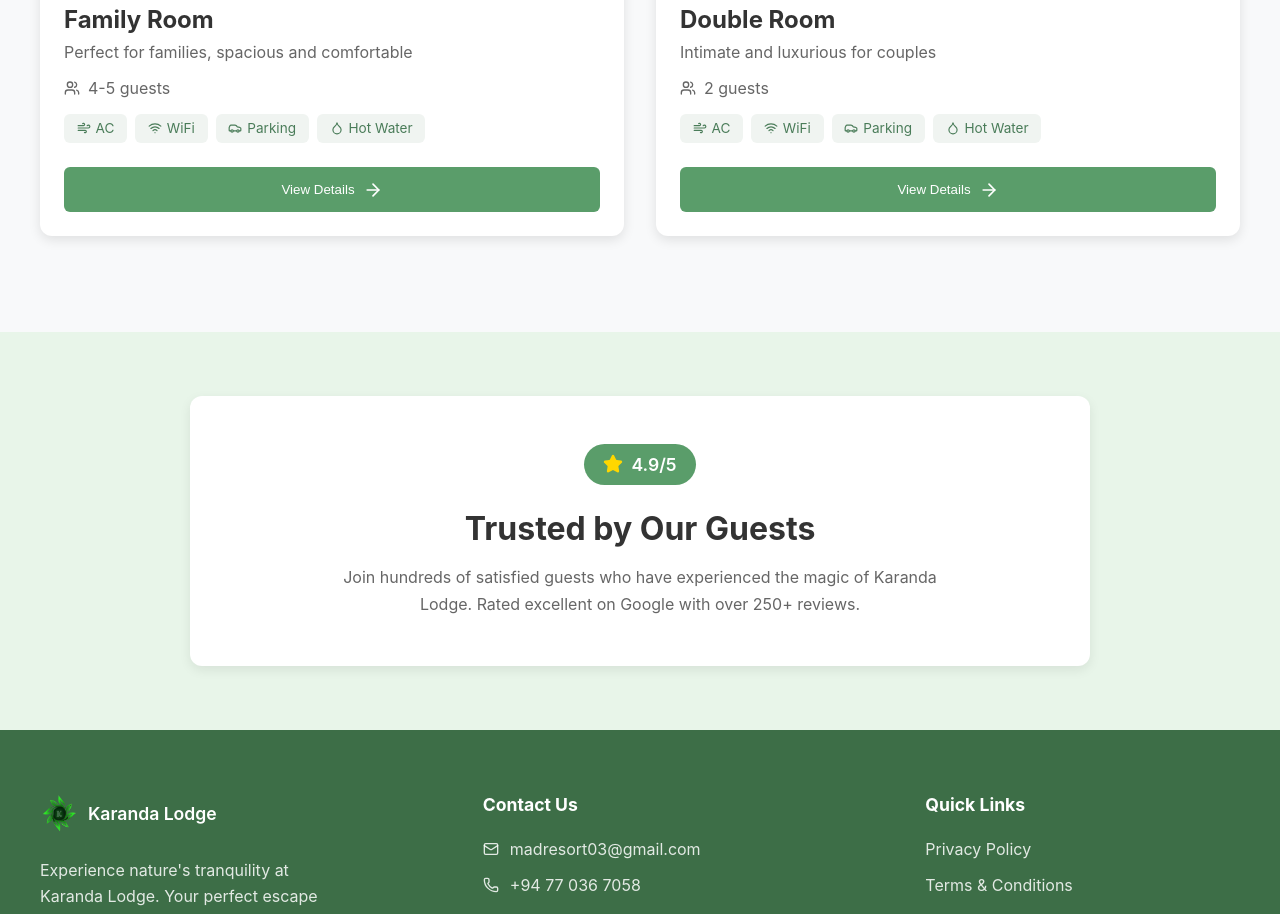
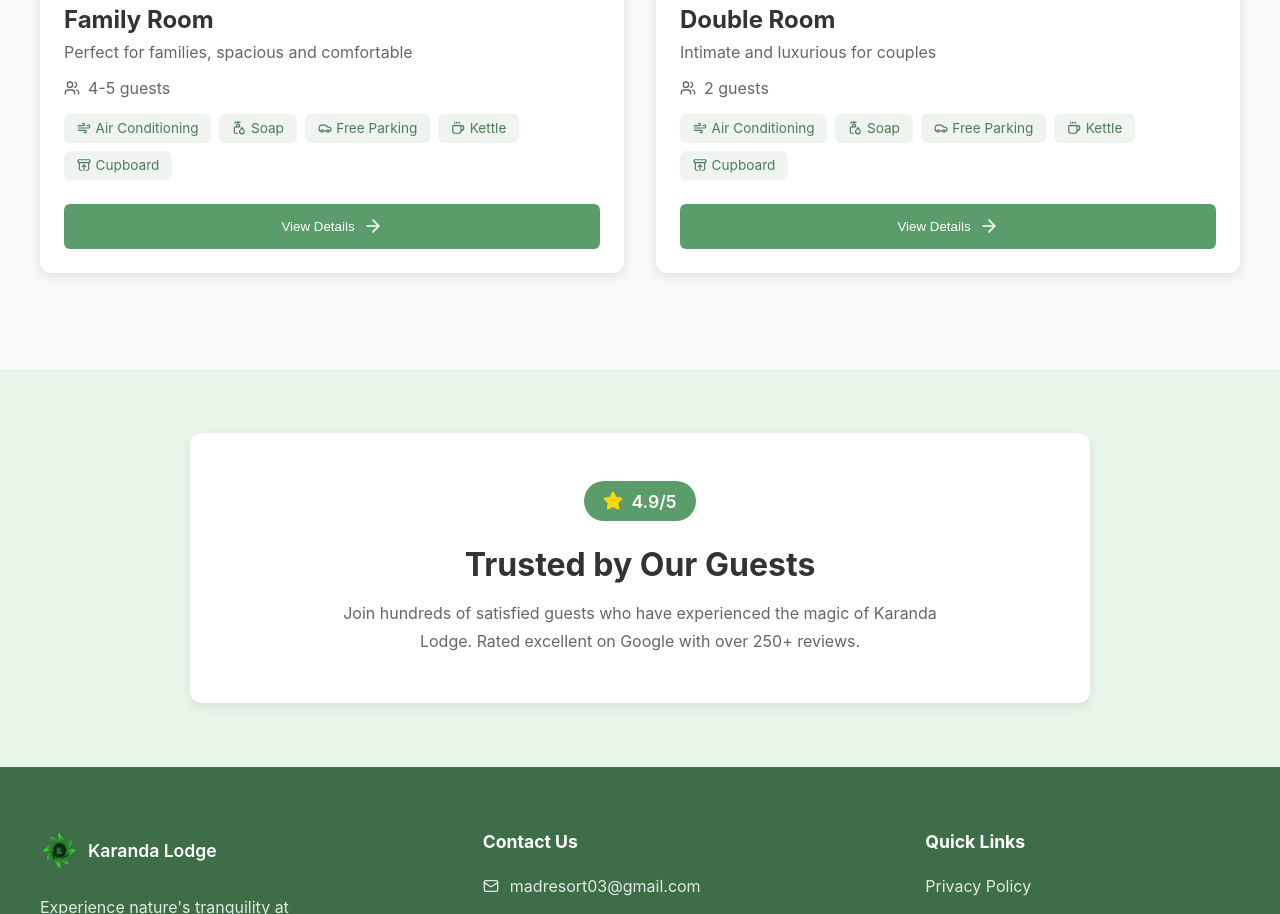
Before and after one commit to nandundasa/karanda_lodge_villa, a Next.js app in the folder karanda-lodge/: page / in a window 1280 px wide. Shown: the part 1320-2234 px from the top of the page. Built offline with nearby package versions, Linux system fonts and the light colour scheme; no server answers; the database is empty.

Commit message:
Update room amenities icons and labels for clarity

```diff
--- a/karanda-lodge/src/app/page.tsx
+++ b/karanda-lodge/src/app/page.tsx
@@ -4,11 +4,12 @@ import {
   Star,
   ExternalLink,
   Users,
-  Wifi,
   Car,
-  Droplet,
   Wind,
   ArrowRight,
+  Coffee,
+  ArchiveRestore,
+  SoapDispenserDroplet,
 } from "lucide-react";
 import Image from "next/image";
 import { useEffect, useState } from "react";
@@ -127,16 +128,19 @@ export default function Home() {
                 </div>
                 <div className="room-amenities">
                   <span className="amenity">
-                    <Wind size={14} /> AC
+                    <Wind size={14} /> Air Conditioning
                   </span>
                   <span className="amenity">
-                    <Wifi size={14} /> WiFi
+                    <SoapDispenserDroplet size={14} /> Soap
                   </span>
                   <span className="amenity">
-                    <Car size={14} /> Parking
+                    <Car size={14} /> Free Parking
                   </span>
                   <span className="amenity">
-                    <Droplet size={14} /> Hot Water
+                    <Coffee size={14} /> Kettle
+                  </span>
+                  <span className="amenity">
+                    <ArchiveRestore size={14} /> Cupboard
                   </span>
                 </div>
                 <button
@@ -169,16 +173,19 @@ export default function Home() {
                 </div>
                 <div className="room-amenities">
                   <span className="amenity">
-                    <Wind size={14} /> AC
+                    <Wind size={14} /> Air Conditioning
                   </span>
                   <span className="amenity">
-                    <Wifi size={14} /> WiFi
+                    <SoapDispenserDroplet size={14} /> Soap
                   </span>
                   <span className="amenity">
-                    <Car size={14} /> Parking
+                    <Car size={14} /> Free Parking
                   </span>
                   <span className="amenity">
-                    <Droplet size={14} /> Hot Water
+                    <Coffee size={14} /> Kettle
+                  </span>
+                  <span className="amenity">
+                    <ArchiveRestore size={14} /> Cupboard
                   </span>
                 </div>
                 <button
```
